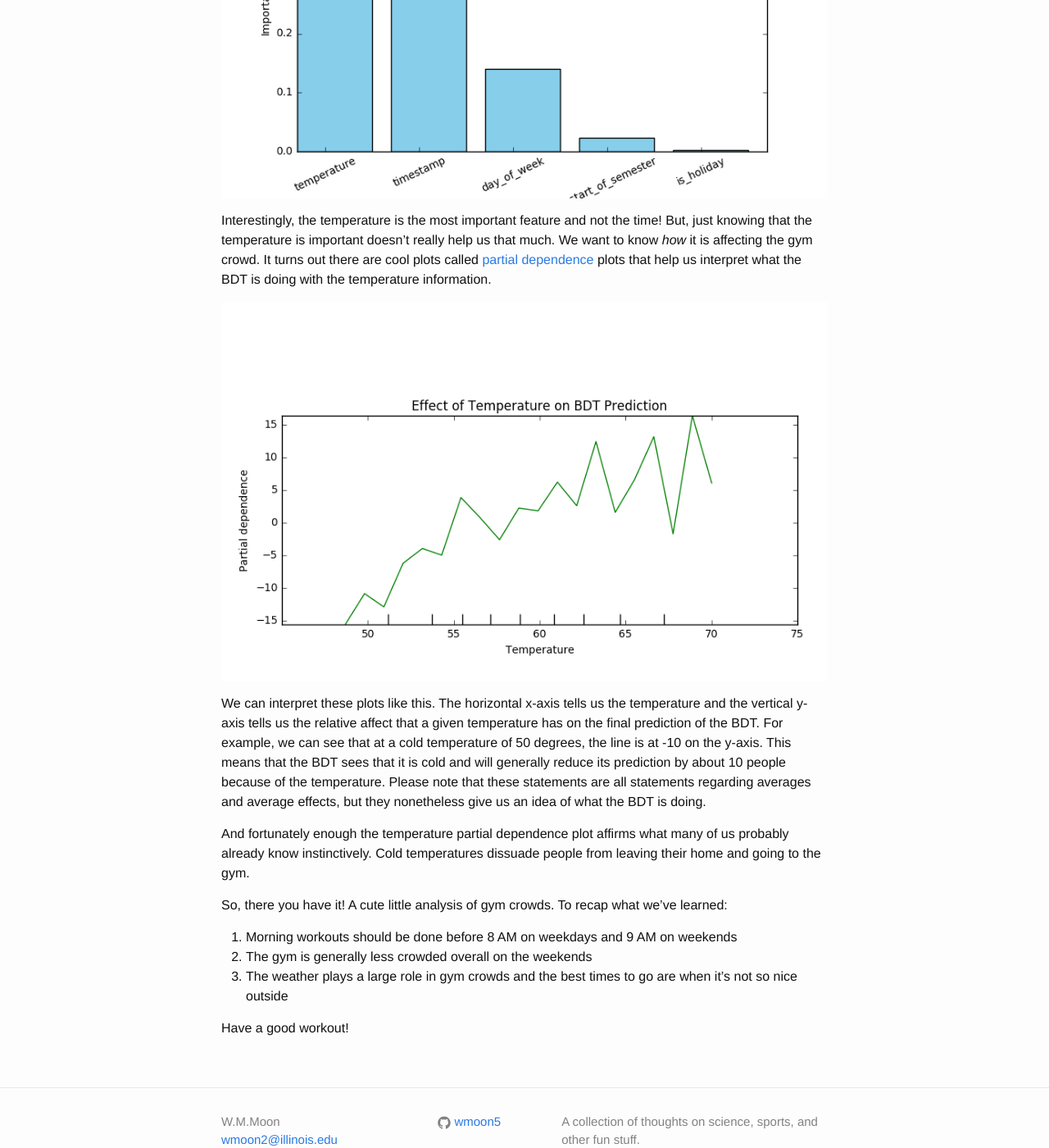
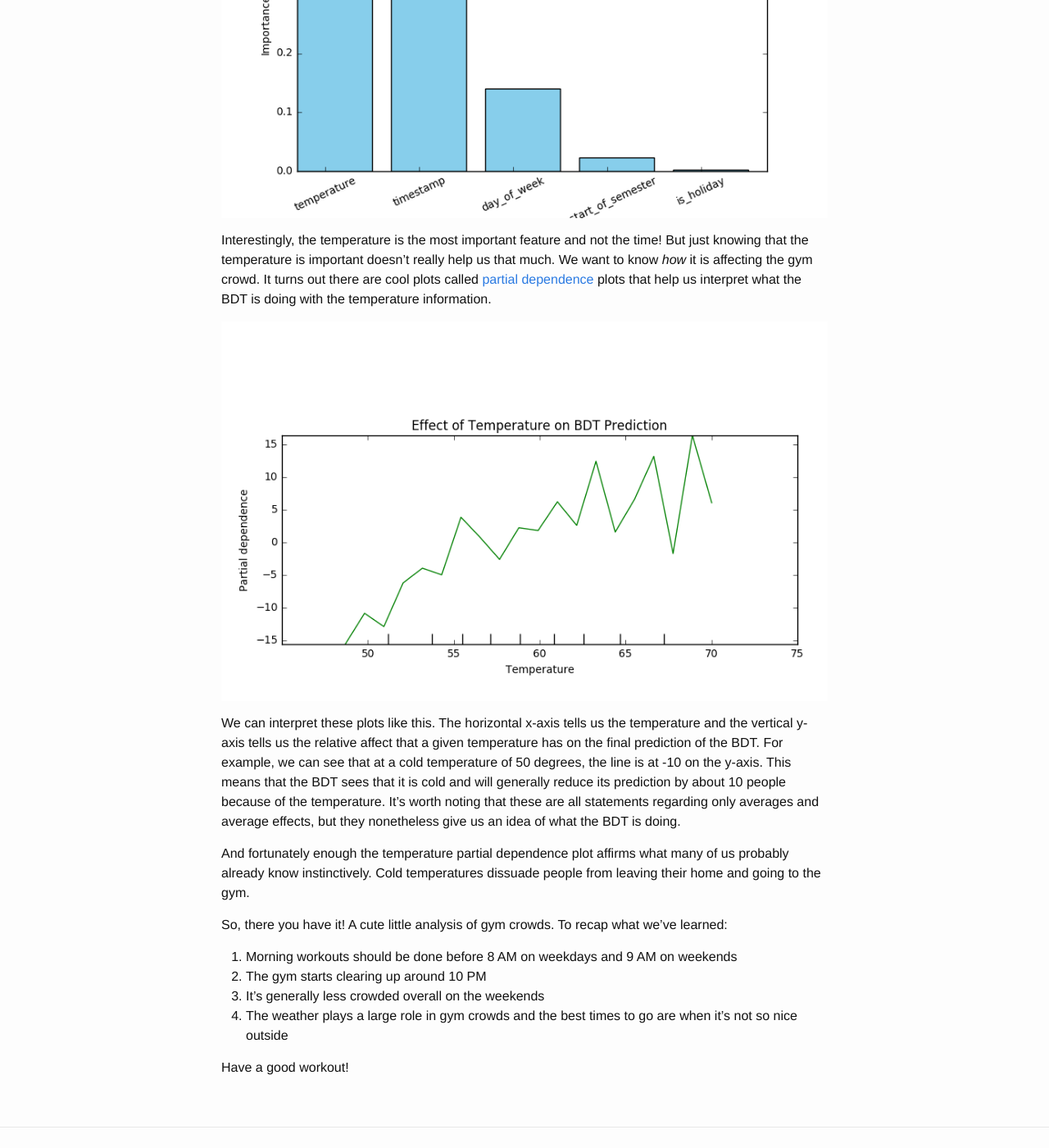
Before and after one commit to wmoon5/wmoon5.github.io, a Jekyll site: the page built from _posts/2017-01-29-gymcrowd.md, in a window 1280 px wide and 1400 px high, scrolled down 2068 px. Shown: the whole window at 82% size. Built offline with Jekyll 4.4.1, drawn with Linux system fonts in a browser that asks for light colours; some of the changed text lies outside the part shown.

Commit message:
some more typos

```diff
--- a/_posts/2017-01-29-gymcrowd.md
+++ b/_posts/2017-01-29-gymcrowd.md
@@ -40,18 +40,19 @@
 
 ![Feature Importances](https://github.com/wmoon5/wmoon5.github.io/blob/master/images/gym_crowds/FeatureImportances.png?raw=true)
 
-Interestingly, the temperature is the most important feature and not the time! But, just knowing that the temperature is important doesn't really help us that much. We want to know *how* it is affecting the gym crowd. It turns out there are cool plots called [partial dependence](http://scikit-learn.org/stable/auto_examples/ensemble/plot_partial_dependence.html) plots that help us interpret what the BDT is doing with the temperature information.
+Interestingly, the temperature is the most important feature and not the time! But just knowing that the temperature is important doesn't really help us that much. We want to know *how* it is affecting the gym crowd. It turns out there are cool plots called [partial dependence](http://scikit-learn.org/stable/auto_examples/ensemble/plot_partial_dependence.html) plots that help us interpret what the BDT is doing with the temperature information.
 
 ![Temperature Partial Dependence](https://github.com/wmoon5/wmoon5.github.io/blob/master/images/gym_crowds/TempPartialDependence.png?raw=true)
 
-We can interpret these plots like this. The horizontal x-axis tells us the temperature and the vertical y-axis tells us the relative affect that a given temperature has on the final prediction of the BDT. For example, we can see that at a cold temperature of 50 degrees, the line is at -10 on the y-axis. This means that the BDT sees that it is cold and will generally reduce its prediction by about 10 people because of the temperature. Please note that these statements are all statements regarding averages and average effects, but they nonetheless give us an idea of what the BDT is doing.
+We can interpret these plots like this. The horizontal x-axis tells us the temperature and the vertical y-axis tells us the relative affect that a given temperature has on the final prediction of the BDT. For example, we can see that at a cold temperature of 50 degrees, the line is at -10 on the y-axis. This means that the BDT sees that it is cold and will generally reduce its prediction by about 10 people because of the temperature. It's worth noting that these are all statements regarding only averages and average effects, but they nonetheless give us an idea of what the BDT is doing.
 
 And fortunately enough the temperature partial dependence plot affirms what many of us probably already know instinctively. Cold temperatures dissuade people from leaving their home and going to the gym.
 
 So, there you have it! A cute little analysis of gym crowds. To recap what we've learned:
 
 1. Morning workouts should be done before 8 AM on weekdays and 9 AM on weekends
-2. The gym is generally less crowded overall on the weekends
-3. The weather plays a large role in gym crowds and the best times to go are when it's not so nice outside
+2. The gym starts clearing up around 10 PM
+3. It's generally less crowded overall on the weekends
+4. The weather plays a large role in gym crowds and the best times to go are when it's not so nice outside
 
 Have a good workout!
```
Also changed, not shown: other parts of _posts/2017-01-29-gymcrowd.md (+1 -1 lines), 2 other files.
